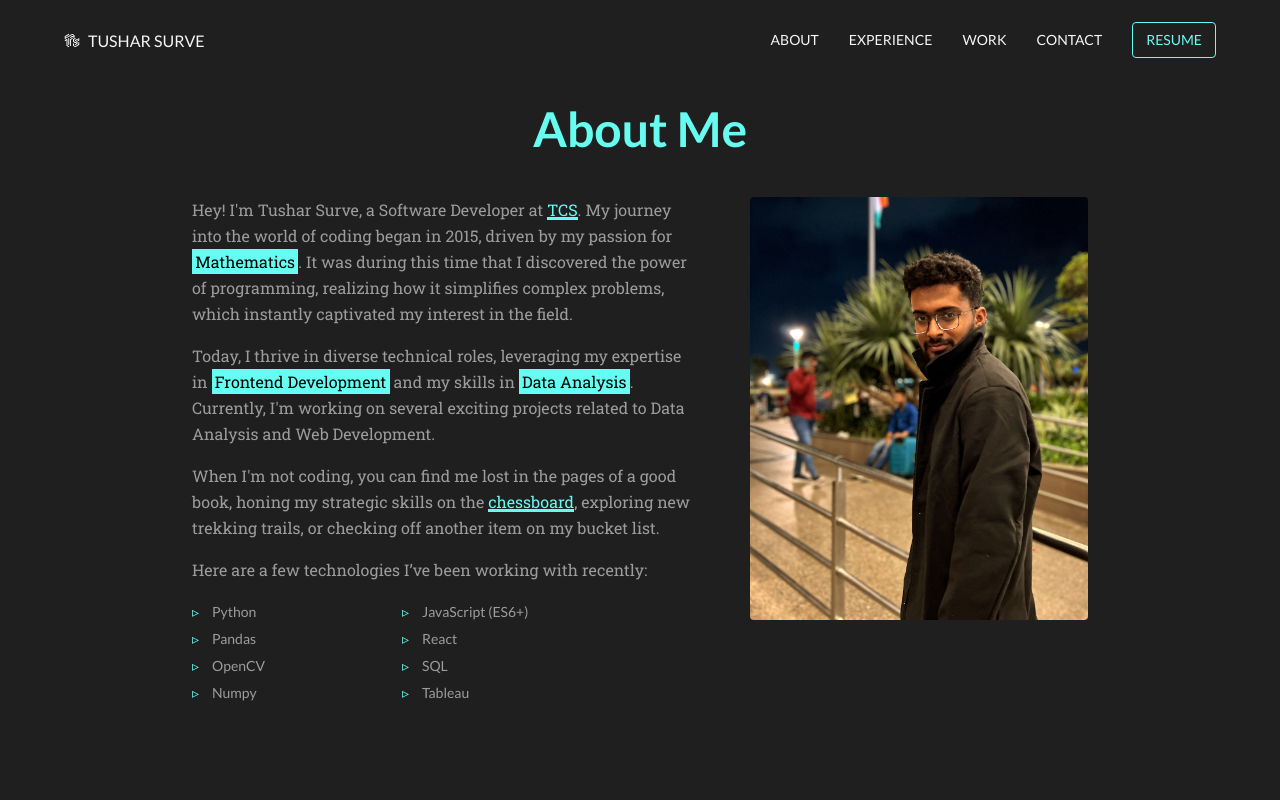
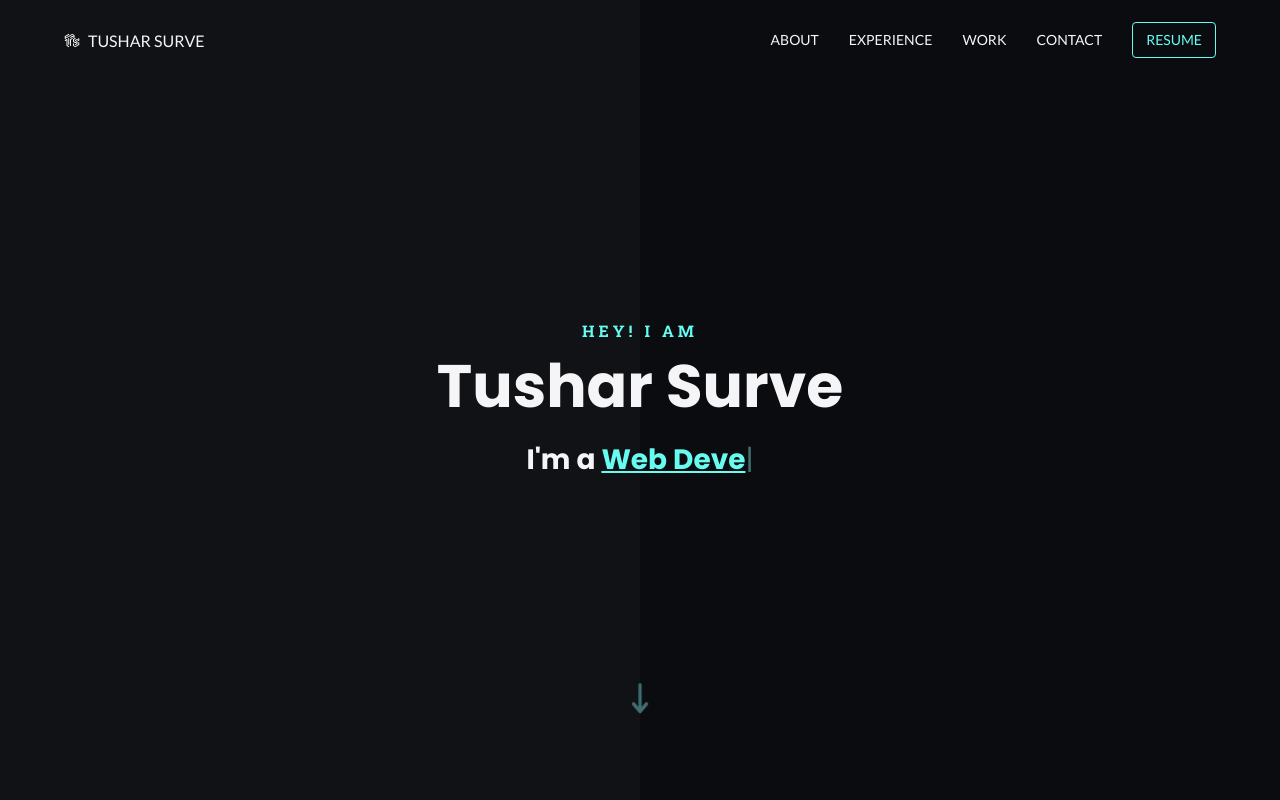
Before and after one commit to TusharSSurve/portfolio, a React (Create React App) app: page / in a window 1280 px wide. Shown: the top 800 px of the page. Built offline with nearby package versions, Linux system fonts and the light colour scheme; the HTML template or start-up script is replaced by a standard one.

Commit message:
[test] : Banner Section Completed

```diff
--- a/package.json
+++ b/package.json
@@ -20,6 +20,7 @@
     "react-router-dom": "^6.22.3",
     "react-scripts": "^3.0.1",
     "sass": "^1.70.0",
+    "typed.js": "^2.1.0",
     "web-vitals": "^2.1.4"
   },
   "scripts": {
--- a/src/components/About.js
+++ b/src/components/About.js
@@ -30,7 +30,7 @@ const About = () => {
             <li>Tableau</li>
           </ul>
         </div>
-        <div className={styles['about-img']} data-aos="fade-left" data-aos-duration="2000">
+        <div className={styles['about-img']} data-aos="flip-up" data-aos-duration="1000">
           <img src={imgd} alt="Profile" />
           <img src={imgm} alt="Profile" />
         </div>
--- /dev/null
+++ b/src/components/Banner.js
@@ -0,0 +1,21 @@
+import React from "react";
+import TypingAnimation from "../global/TypingAnimation";
+import { FontAwesomeIcon } from '@fortawesome/react-fontawesome';
+import { faArrowDownLong } from '@fortawesome/free-solid-svg-icons';
+import styles from './Banner.module.css';
+const Banner = () => {
+  const scrollAni = () => {
+    document.querySelector('#about').scrollIntoView({ behavior: 'smooth' })
+  }
+  return (
+    <section className={styles.banner}>
+      <div className={styles.overlay}></div>
+      <div className={styles.content}>
+        <p>HEY! I AM</p>
+        <h1>Tushar Surve</h1>
+        <TypingAnimation />
+        <FontAwesomeIcon icon={faArrowDownLong} className="fa-bounce" onClick={scrollAni} />
+      </div>
+    </section>);
+}
+export default Banner;
--- /dev/null
+++ b/src/components/Banner.module.css
@@ -0,0 +1,63 @@
+.banner {
+  width: 100%;
+  height: 100vh;
+  overflow-x: hidden;
+  background: var(--warm-black);
+}
+
+
+.overlay {
+  position: absolute;
+  top: 0;
+  left: 0;
+  right: 0;
+  bottom: 0;
+  content: '';
+  opacity: .1;
+  width: 50%;
+  background: var(--light-grey-color);
+}
+
+.content {
+  display: flex;
+  justify-content: center;
+  align-items: center;
+  flex-direction: column;
+  position: relative;
+  width: 100%;
+  height: 100vh;
+}
+
+.banner svg {
+  position: absolute;
+  bottom: 10%;
+  color: var(--dark-neon-color);
+  width: 28px;
+  height: 28px;
+  cursor: pointer;
+}
+
+.content p {
+  font-size: var(--font-16);
+  font-weight: var(--font-weight-700);
+  color: var(--neon-color);
+  letter-spacing: 4px;
+  margin: 0;
+}
+
+.content h1 {
+  font-size: var(--font-60);
+  color: var(--white-color);
+  font-weight: var(--font-weight-700);
+  font-family: var(--font-poppins);
+  text-align: center;
+  margin: 0;
+  margin-bottom: 8px;
+  line-height: 1.5;
+}
+
+@media (max-width:768px) {
+  .content h1 {
+    font-size: var(--font-40);
+  }
+}
--- /dev/null
+++ b/src/global/TypingAnimation.js
@@ -0,0 +1,28 @@
+import React, { useEffect } from 'react';
+import Typed from 'typed.js';
+import styles from './TypingAnimation.module.css';
+const TypingAnimation = () => {
+
+  const el = React.useRef(null);
+
+  useEffect(() => {
+    const typed = new Typed(el.current, {
+      strings: ['Web Developer.', 'Data Analyst.', 'Chess Enthusiast.', 'Gamer.'],
+      typeSpeed: 200,
+      backSpeed: 200,
+      loop: true
+    });
+
+    return () => {
+      typed.destroy();
+    };
+  }, []);
+
+  return (
+    <div className={styles.text}>
+      <span>I'm a </span>
+      <span ref={el} className={styles.type} />
+    </div>
+  );
+};
+export default TypingAnimation;
--- /dev/null
+++ b/src/global/TypingAnimation.module.css
@@ -0,0 +1,15 @@
+.text {
+  font-size: var(--font-28);
+  line-height: 1.5;
+  font-weight: var(--font-weight-700);
+  font-family: var(--font-poppins);
+}
+
+.text span:first-of-type {
+  color: var(--white-color);
+}
+
+.type {
+  color: var(--neon-color);
+  text-decoration: underline;
+}
--- a/src/index.css
+++ b/src/index.css
@@ -1,4 +1,4 @@
-@import url('https://fonts.googleapis.com/css2?family=Lato:ital,wght@0,300;0,400;0,700;1,300;1,400;1,700&family=Roboto+Slab:wght@100..900&display=swap&family=IBM+Plex+Mono&display=swap&family=Inconsolata:wdth,wght@112.5,200..900&display=swap');
+@import url('https://fonts.googleapis.com/css2?family=Lato:ital,wght@0,300;0,400;0,700;1,300;1,400;1,700&family=Roboto+Slab:wght@100..900&display=swap&family=IBM+Plex+Mono&display=swap&family=Inconsolata:wdth,wght@112.5,200..900&display=swap&family=Poppins:ital,wght@0,400;0,700;1,400;1,700&display=swap');
 
 :root {
   /*colors*/
@@ -18,6 +18,7 @@
   --font-60: 60px;
   --font-56: 56px;
   --font-48: 48px;
+  --font-40: 40px;
   --font-36: 36px;
   --font-32: 32px;
   --font-28: 28px;
@@ -50,6 +51,7 @@
   --font-lato: "Lato", sans-serif;
   --font-ibm: "IBM Plex Mono", monospace;
   --font-inconsolata: "Inconsolata", monospace;
+  --font-poppins: "Poppins", sans-serif;
 
   /*border-radius*/
   --border-radius: 4px;
@@ -115,6 +117,11 @@ button {
   border-radius: 0;
 }
 
+.typed-cursor {
+  font-weight: var(--font-weight-400);
+  color: var(--dark-neon-color);
+}
+
 @media (max-width:550px) {
   h2 {
     font-size: var(--font-36);
--- a/src/pages/Homepage.js
+++ b/src/pages/Homepage.js
@@ -3,9 +3,11 @@ import Contact from '../components/Contact'
 import Work from "../components/Work";
 import Experience from "../components/Experience";
 import About from "../components/About";
+import Banner from "../components/Banner";
 const Homepage = () => {
   return (
     <>
+      <Banner />
       <About />
       <Experience />
       <Work />
```
Also changed, not shown: 1 other file (tests, documents, lock files or other folders).
